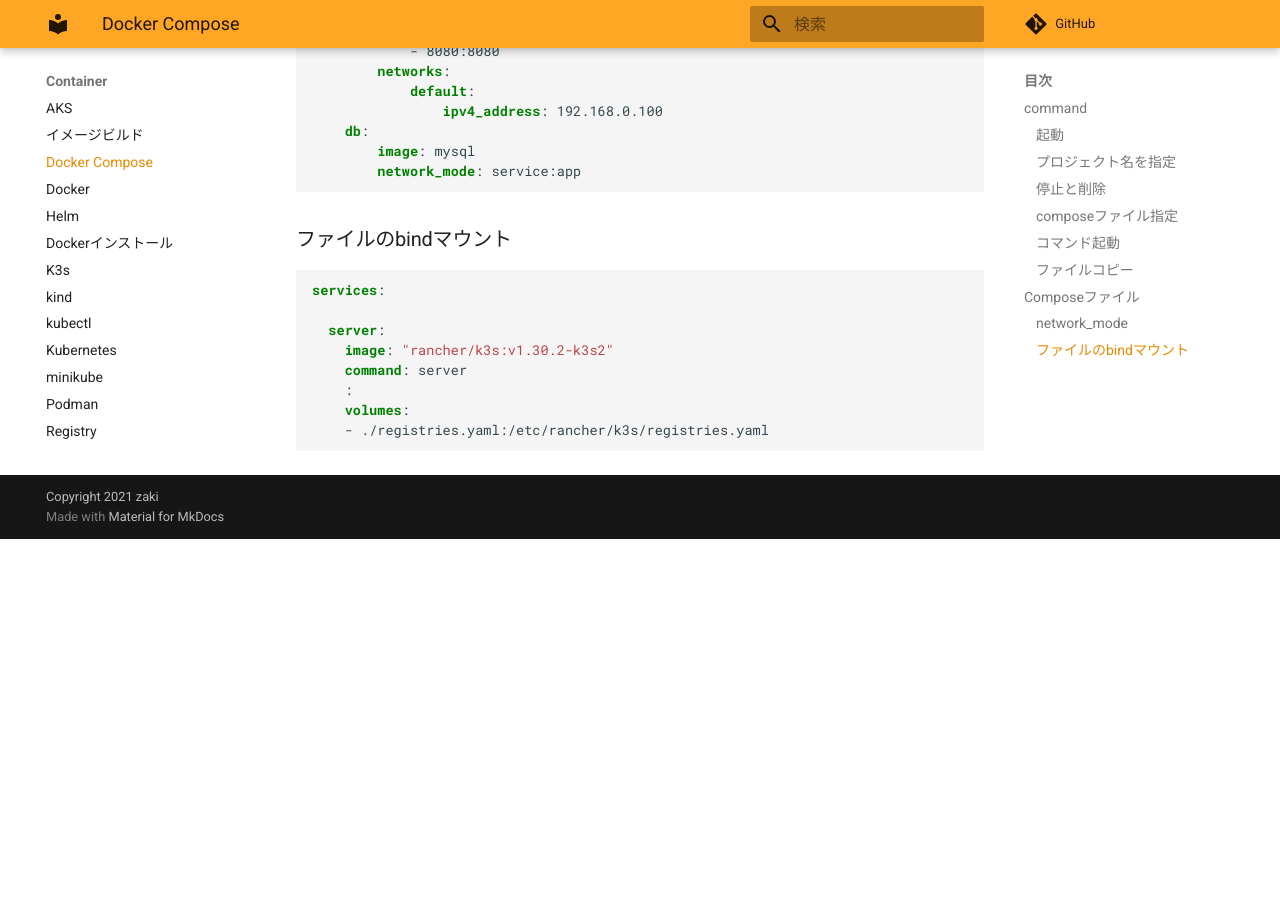
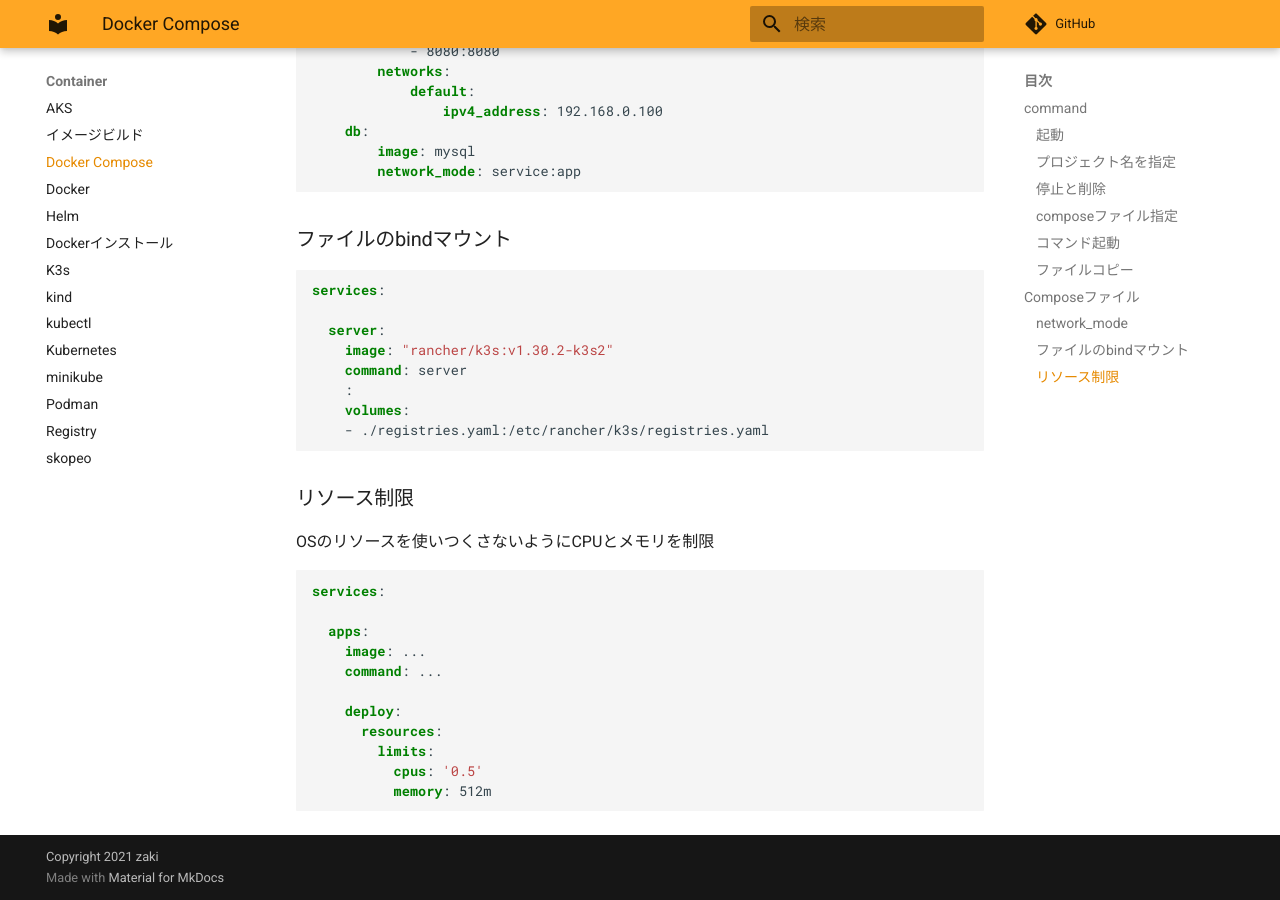
Before and after one commit to zaki-lknr/docs, an MkDocs documentation site: the page built from docs/Container/compose.md, in a window 1280 px wide and 900 px high, scrolled down 1918 px. Built offline with MkDocs 1.6.1 and Material for MkDocs 9.7.7, drawn with Linux system fonts in a browser that asks for light colours; comment, search, counter and statistics services are not loaded; before the commit the page ends 2457 px from its top, so only the background shows below that.

Commit message:
add: container/compose: cpu/memoryの制限

````diff
--- a/docs/Container/compose.md
+++ b/docs/Container/compose.md
@@ -105,3 +105,21 @@ services:
     volumes:
     - ./registries.yaml:/etc/rancher/k3s/registries.yaml
 ```
+
+### リソース制限
+
+OSのリソースを使いつくさないようにCPUとメモリを制限
+
+```yaml
+services:
+
+  apps:
+    image: ...
+    command: ...
+
+    deploy:
+      resources:
+        limits:
+          cpus: '0.5'
+          memory: 512m
+```
````
